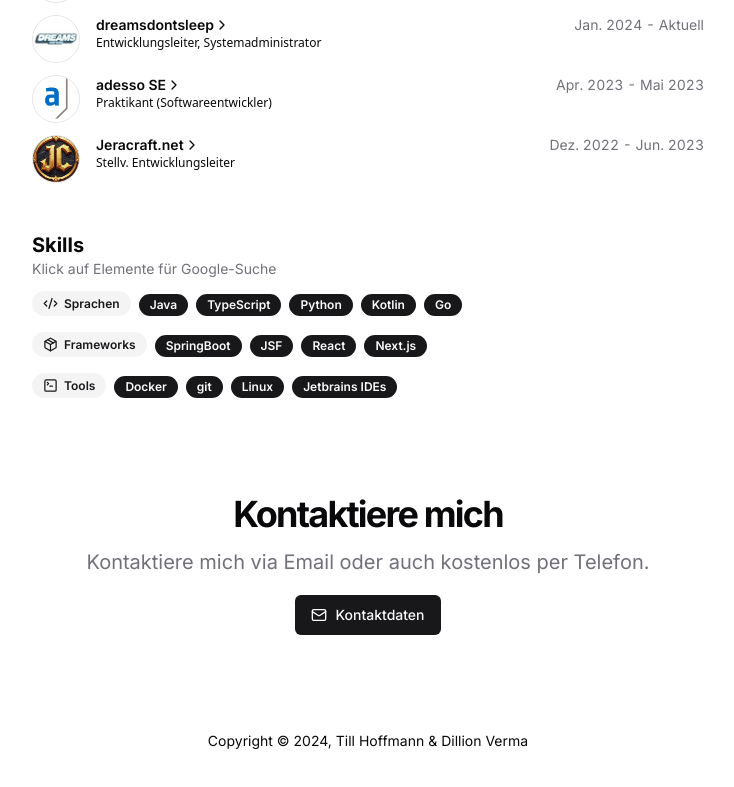
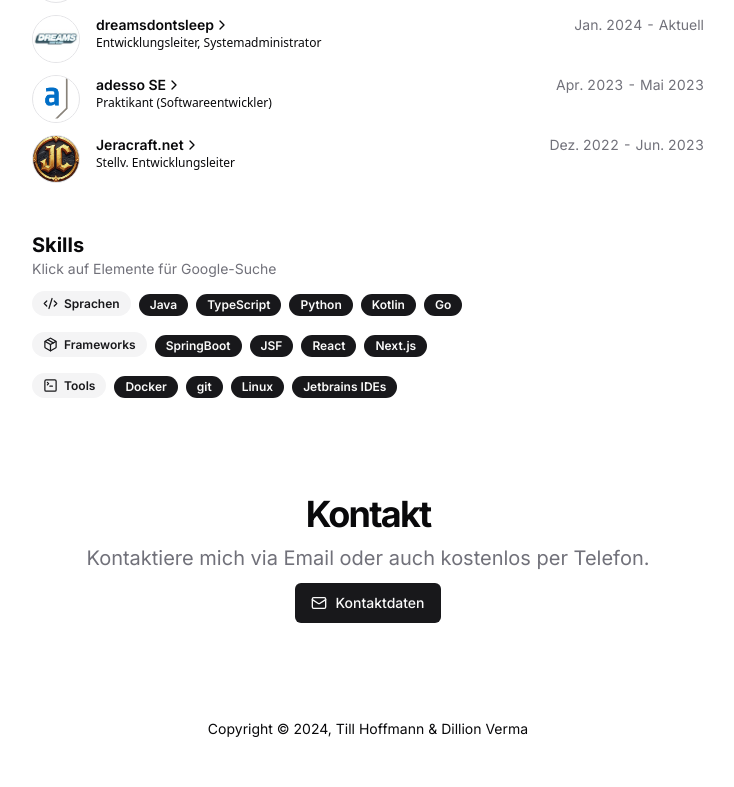
Before and after one commit to tillhfm/portfolio, a Next.js app: page / in a window 1280 px wide. Shown: the part 637-1424 px from the top of the page, without its empty margins (272-1006 px from the left). Built offline with nearby package versions, Linux system fonts and the light colour scheme.

Commit message:
feat: update contact section

```diff
--- a/src/app/page.tsx
+++ b/src/app/page.tsx
@@ -145,13 +145,13 @@ export default function Home() {
          <section id="contact">
             <div className="grid items-center justify-center gap-4 px-4 text-center md:px-6 w-full py-12">
                <BlurFade delay={1.6}>
-                  <div className="space-y-3">
+                  <div className="space-y-2">
                      <h2 className="text-3xl font-bold tracking-tighter sm:text-4xl">
-                        Kontaktiere mich
+                        Kontakt
                      </h2>
-                     <div className="space-y-4 mx-auto max-w-[600px] text-muted-foreground sm:text-lg/relaxed md:text-xl/relaxed">
-                        <div>Kontaktiere mich via Email oder auch kostenlos per Telefon.</div>
-
+                     <p className="mx-auto max-w-[600px] text-muted-foreground sm:text-lg/relaxed md:text-xl/relaxed">
+                        Kontaktiere mich via Email oder auch kostenlos per Telefon.
+                     </p>
                      <div className="flex justify-center items-center space-x-3">
                         <Dialog>
                            <DialogTrigger asChild>
@@ -161,7 +161,6 @@ export default function Home() {
                            </DialogTrigger>
                            <ContactDialog />
                         </Dialog>
-                        </div>
                      </div>
                   </div>
                </BlurFade>
```
Lines whose indentation alone changed are shown as unchanged.
